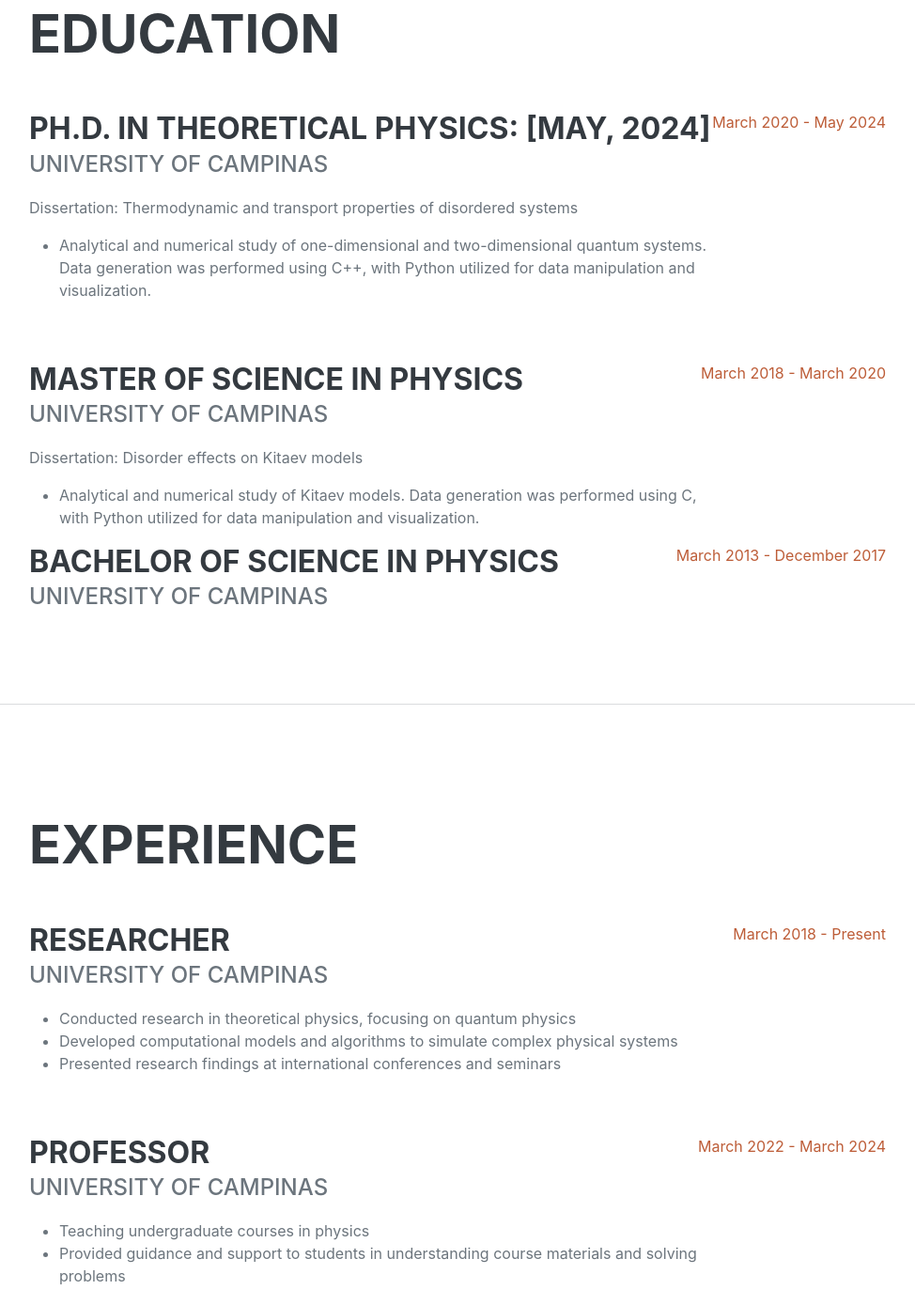
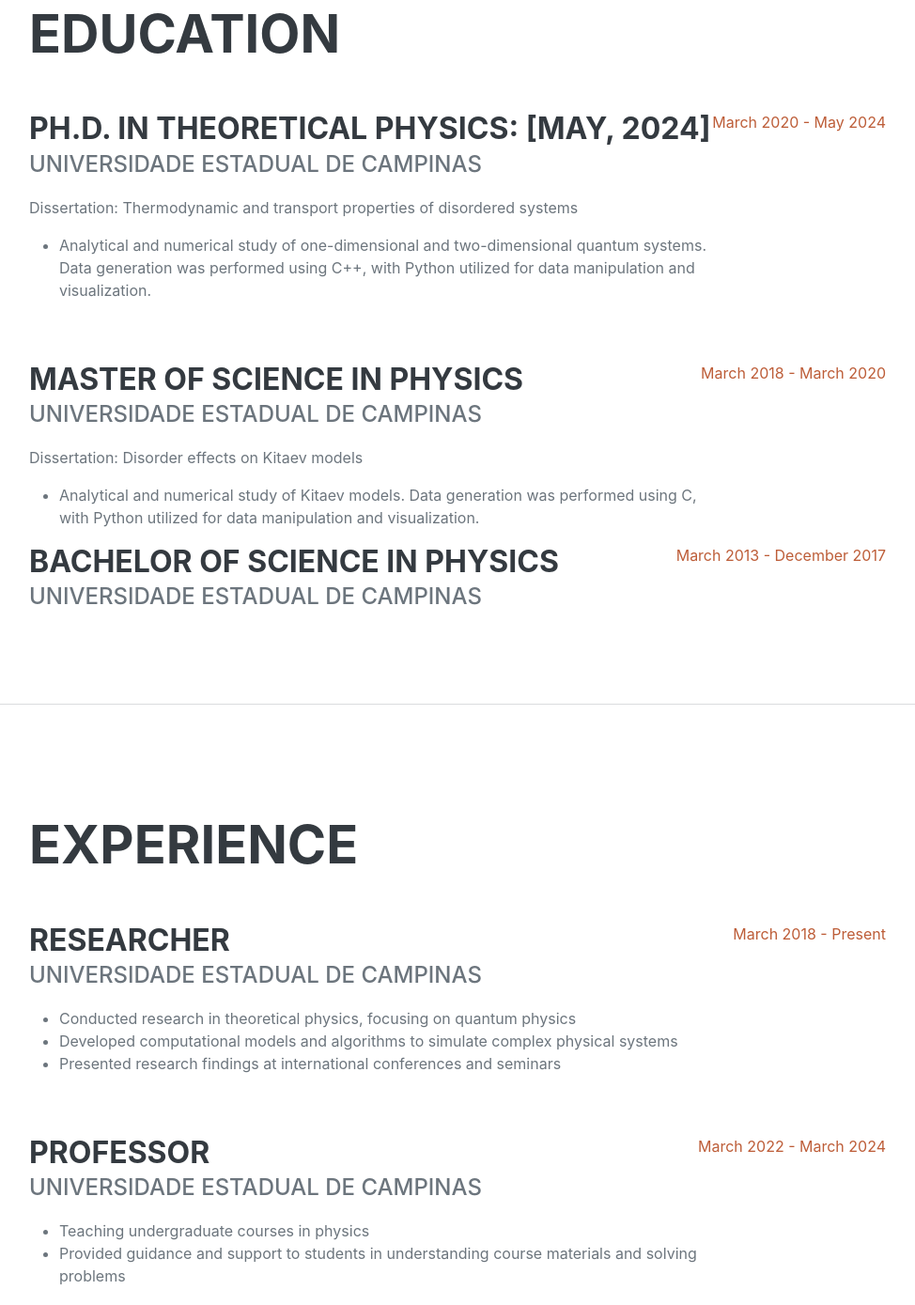
Before and after one commit to ybgodoy/curriculum, a plain HTML site: page index.html in a window 1280 px wide. Shown: the part 878-2267 px from the top of the page at 94% size, without its empty margins (289-1263 px from the left). Drawn offline with nearby package versions, Linux system fonts and the light colour scheme; a web font is replaced by a local one.

Commit message:
Initial commit

```diff
--- a/index.html
+++ b/index.html
@@ -44,13 +44,13 @@
                         <span class="text-primary">Godoy</span>
                     </h1>
                     <div class="subheading mb-5">
-                        (19) 99294-6275 ·
+                        +55 (19) 99294-6275 ·
                         <a href="mailto:yagobgodoy@gmail.com">yagobgodoy@gmail.com</a> <br>
                         Campinas, SP <br>
                         <b>Portfolio:</b> <a href="https://ybgodoy.github.io/">Data scraping and analysis</a>
                     </div>
                     <p class="lead mb-5">Objective: <br>
-                        To leverage my strong background in mathematics and theoretical physics, coupled with my extensive programming skills and academic experience, to excel in the field of data science, data analysis, data engineering, or software development.</p>
+                        To leverage my strong background in mathematics and theoretical physics, coupled with my extensive programming skills and academic experience, to excel in the field of Data Science or Software Development.</p>
                     <div class="social-icons">
                         <a class="social-icon" href="https://www.linkedin.com/in/yago-godoy/"><i class="fab fa-linkedin-in"></i></a>
                         <a class="social-icon" href="https://github.com/ybgodoy"><i class="fab fa-github"></i></a>
@@ -66,7 +66,7 @@
                     <div class="d-flex flex-column flex-md-row justify-content-between mb-5">
                         <div class="flex-grow-1">
                             <h3 class="mb-0">Ph.D. in Theoretical Physics: [May, 2024]</h3>
-                            <div class="subheading mb-3">University of Campinas</div>
+                            <div class="subheading mb-3">Universidade Estadual de Campinas</div>
                             <div>Dissertation: Thermodynamic and transport properties of disordered systems</div>
                             <p> <ul>
                                 <li>Analytical and numerical study of one-dimensional and two-dimensional quantum systems. Data generation was performed using C++, with Python utilized for data manipulation and visualization.</li>
@@ -78,7 +78,7 @@
                     <div class="d-flex flex-column flex-md-row justify-content-between">
                         <div class="flex-grow-1">
                             <h3 class="mb-0">Master of Science in Physics</h3>
-                            <div class="subheading mb-3">University of Campinas</div>
+                            <div class="subheading mb-3">Universidade Estadual de Campinas</div>
                             <div>Dissertation: Disorder effects on Kitaev models</div>
                             <p> <ul>
                                 <li>Analytical and numerical study of Kitaev models. Data generation was performed using C, with Python utilized for data manipulation and visualization.</li>
@@ -90,7 +90,7 @@
                     <div class="d-flex flex-column flex-md-row justify-content-between">
                         <div class="flex-grow-1">
                             <h3 class="mb-0">Bachelor of Science in Physics</h3>
-                            <div class="subheading mb-3">University of Campinas</div>
+                            <div class="subheading mb-3">Universidade Estadual de Campinas</div>
                         </div>
                         <div class="flex-shrink-0"><span class="text-primary">March 2013 - December 2017</span></div>
                     </div>
@@ -103,7 +103,7 @@
                     <div class="d-flex flex-column flex-md-row justify-content-between mb-5">
                         <div class="flex-grow-1">
                             <h3 class="mb-0">Researcher</h3>
-                            <div class="subheading mb-3">University of Campinas</div>
+                            <div class="subheading mb-3">Universidade Estadual de Campinas</div>
                             <p> <ul>
                                 <li>Conducted research in theoretical physics, focusing on quantum physics</li>
                                 <li>Developed computational models and algorithms to simulate complex physical systems</li>
@@ -116,7 +116,7 @@
                     <div class="d-flex flex-column flex-md-row justify-content-between mb-5">
                         <div class="flex-grow-1">
                             <h3 class="mb-0">Professor</h3>
-                            <div class="subheading mb-3">University of Campinas</div>
+                            <div class="subheading mb-3">Universidade Estadual de Campinas</div>
                             <p> <ul>
                                 <li>Teaching undergraduate courses in physics</li>
                                 <li>Provided guidance and support to students in understanding course materials and solving problems</li>
```
